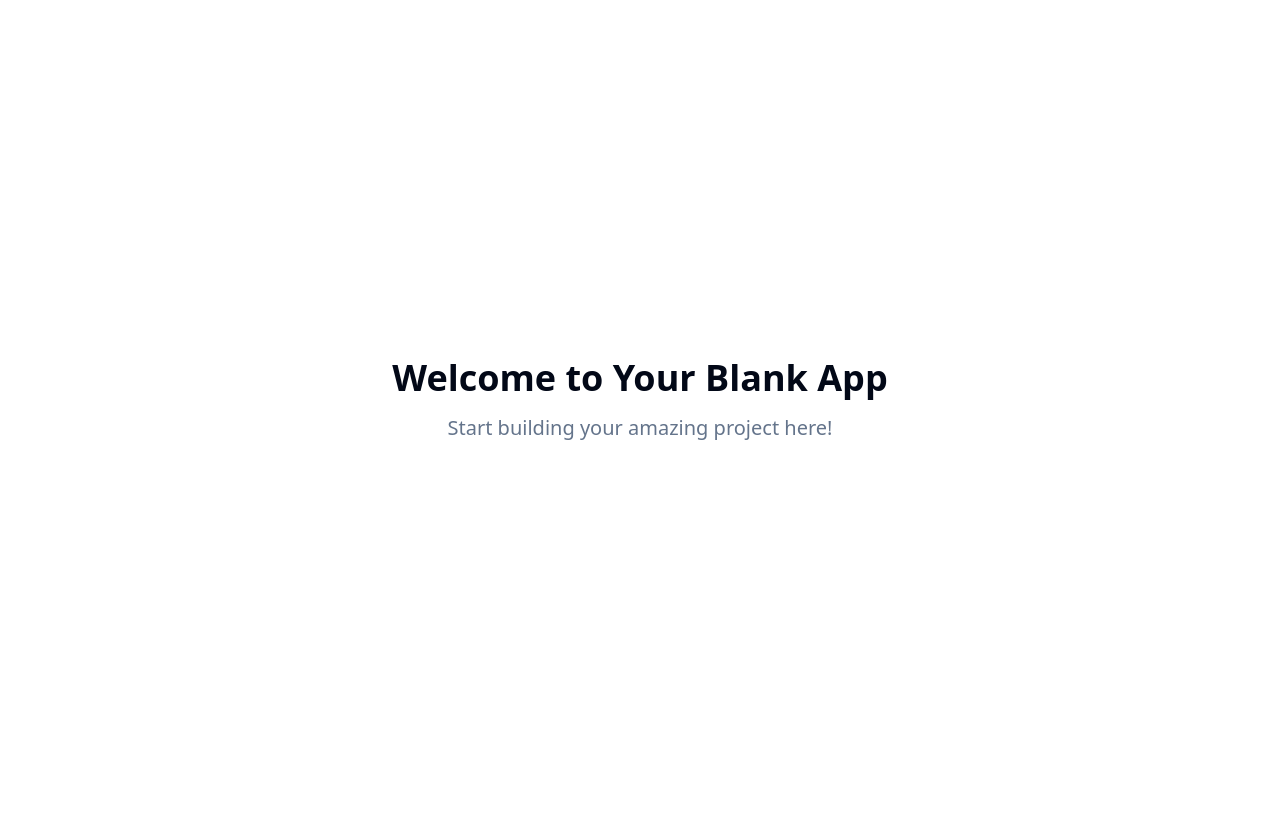
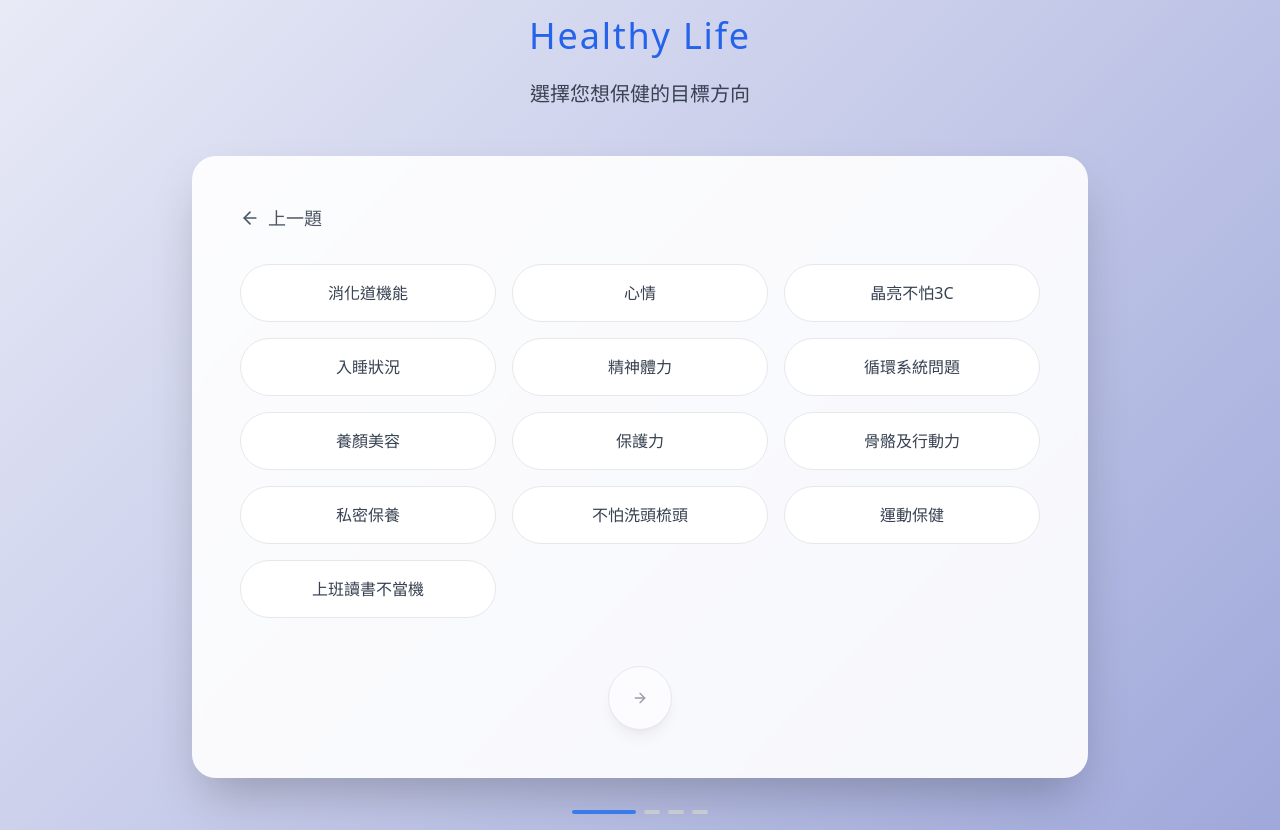
Before and after one commit to Tcy930502/design-to-vite-magic, a React (Vite) app: page / in a window 1280 px wide. Before the commit the page ends 800 px from the top, so only its background shows below. Built offline with nearby package versions, Linux system fonts and the light colour scheme.

Commit message:
Migrate to Vite
Migrate the project to use Vite as the build tool.

```diff
--- a/index.html
+++ b/index.html
@@ -1,14 +1,15 @@
+
 <!DOCTYPE html>
-<html lang="en">
+<html lang="zh-TW">
   <head>
     <meta charset="UTF-8" />
     <meta name="viewport" content="width=device-width, initial-scale=1.0" />
-    <title>design-to-vite-magic</title>
-    <meta name="description" content="Lovable Generated Project" />
+    <title>Healthy Life - 健康生活選擇</title>
+    <meta name="description" content="選擇您想保健的目標方向" />
     <meta name="author" content="Lovable" />
 
-    <meta property="og:title" content="design-to-vite-magic" />
-    <meta property="og:description" content="Lovable Generated Project" />
+    <meta property="og:title" content="Healthy Life - 健康生活選擇" />
+    <meta property="og:description" content="選擇您想保健的目標方向" />
     <meta property="og:type" content="website" />
     <meta property="og:image" content="https://lovable.dev/opengraph-image-p98pqg.png" />
 
--- /dev/null
+++ b/src/components/HealthGoalSelector.tsx
@@ -0,0 +1,115 @@
+
+import React, { useState } from 'react';
+import { ArrowLeft, ArrowRight } from 'lucide-react';
+import { Button } from '@/components/ui/button';
+
+interface HealthGoal {
+  id: string;
+  label: string;
+}
+
+const healthGoals: HealthGoal[] = [
+  { id: 'digestive', label: '消化道機能' },
+  { id: 'mood', label: '心情' },
+  { id: 'immunity', label: '晶亮不怕3C' },
+  { id: 'sleep', label: '入睡狀況' },
+  { id: 'focus', label: '精神體力' },
+  { id: 'circulation', label: '循環系統問題' },
+  { id: 'beauty', label: '養顏美容' },
+  { id: 'protection', label: '保護力' },
+  { id: 'bone', label: '骨骼及行動力' },
+  { id: 'private', label: '私密保養' },
+  { id: 'hair', label: '不怕洗頭梳頭' },
+  { id: 'exercise', label: '運動保健' },
+  { id: 'concentration', label: '上班讀書不當機' }
+];
+
+const HealthGoalSelector: React.FC = () => {
+  const [selectedGoals, setSelectedGoals] = useState<Set<string>>(new Set());
+
+  const toggleGoal = (goalId: string) => {
+    const newSelected = new Set(selectedGoals);
+    if (newSelected.has(goalId)) {
+      newSelected.delete(goalId);
+    } else {
+      newSelected.add(goalId);
+    }
+    setSelectedGoals(newSelected);
+  };
+
+  const isSelected = (goalId: string) => selectedGoals.has(goalId);
+
+  return (
+    <div className="min-h-screen bg-health-gradient flex items-center justify-center p-4">
+      <div className="w-full max-w-4xl">
+        {/* Header */}
+        <div className="text-center mb-12">
+          <h1 className="text-4xl font-light text-blue-600 mb-6 tracking-wider">
+            Healthy Life
+          </h1>
+          <p className="text-xl text-gray-700 font-medium">
+            選擇您想保健的目標方向
+          </p>
+        </div>
+
+        {/* Main Card */}
+        <div className="bg-white/90 backdrop-blur-sm rounded-3xl shadow-2xl p-8 md:p-12">
+          {/* Back Button */}
+          <button className="flex items-center text-gray-600 hover:text-gray-800 transition-colors mb-8 group">
+            <ArrowLeft className="w-5 h-5 mr-2 group-hover:-translate-x-1 transition-transform" />
+            <span className="text-lg">上一題</span>
+          </button>
+
+          {/* Goals Grid */}
+          <div className="grid grid-cols-1 md:grid-cols-3 gap-4 mb-12">
+            {healthGoals.map((goal, index) => (
+              <button
+                key={goal.id}
+                onClick={() => toggleGoal(goal.id)}
+                className={`
+                  relative overflow-hidden rounded-full py-4 px-6 text-center transition-all duration-300 transform hover:scale-105
+                  ${isSelected(goal.id)
+                    ? 'bg-gradient-to-r from-blue-400 to-purple-400 text-white shadow-lg'
+                    : 'bg-white border border-gray-200 text-gray-700 hover:border-blue-300 hover:shadow-md'
+                  }
+                `}
+                style={{
+                  animationDelay: `${index * 50}ms`
+                }}
+              >
+                <span className="relative z-10 text-base font-medium">
+                  {goal.label}
+                </span>
+                {isSelected(goal.id) && (
+                  <div className="absolute inset-0 bg-gradient-to-r from-blue-400 to-purple-400 animate-pulse" />
+                )}
+              </button>
+            ))}
+          </div>
+
+          {/* Next Button */}
+          <div className="flex justify-center">
+            <Button
+              className="bg-white border border-gray-300 text-gray-700 hover:bg-gray-50 rounded-full w-16 h-16 p-0 shadow-lg hover:shadow-xl transition-all duration-300 group"
+              disabled={selectedGoals.size === 0}
+            >
+              <ArrowRight className="w-6 h-6 group-hover:translate-x-1 transition-transform" />
+            </Button>
+          </div>
+        </div>
+
+        {/* Progress Indicator */}
+        <div className="mt-8 flex justify-center">
+          <div className="flex space-x-2">
+            <div className="w-16 h-1 bg-blue-500 rounded-full"></div>
+            <div className="w-4 h-1 bg-gray-300 rounded-full"></div>
+            <div className="w-4 h-1 bg-gray-300 rounded-full"></div>
+            <div className="w-4 h-1 bg-gray-300 rounded-full"></div>
+          </div>
+        </div>
+      </div>
+    </div>
+  );
+};
+
+export default HealthGoalSelector;
--- a/src/pages/Index.tsx
+++ b/src/pages/Index.tsx
@@ -1,14 +1,8 @@
-// Update this page (the content is just a fallback if you fail to update the page)
+
+import HealthGoalSelector from '@/components/HealthGoalSelector';
 
 const Index = () => {
-  return (
-    <div className="min-h-screen flex items-center justify-center bg-background">
-      <div className="text-center">
-        <h1 className="text-4xl font-bold mb-4">Welcome to Your Blank App</h1>
-        <p className="text-xl text-muted-foreground">Start building your amazing project here!</p>
-      </div>
-    </div>
-  );
+  return <HealthGoalSelector />;
 };
 
 export default Index;
--- a/tailwind.config.ts
+++ b/tailwind.config.ts
@@ -1,3 +1,4 @@
+
 import type { Config } from "tailwindcss";
 
 export default {
@@ -68,6 +69,9 @@ export default {
 				md: 'calc(var(--radius) - 2px)',
 				sm: 'calc(var(--radius) - 4px)'
 			},
+			backgroundImage: {
+				'health-gradient': 'linear-gradient(135deg, #e8eaf6 0%, #c5cae9 50%, #9fa8da 100%)',
+			},
 			keyframes: {
 				'accordion-down': {
 					from: {
@@ -84,11 +88,33 @@ export default {
 					to: {
 						height: '0'
 					}
+				},
+				'fade-in': {
+					'0%': {
+						opacity: '0',
+						transform: 'translateY(10px)'
+					},
+					'100%': {
+						opacity: '1',
+						transform: 'translateY(0)'
+					}
+				},
+				'scale-in': {
+					'0%': {
+						transform: 'scale(0.95)',
+						opacity: '0'
+					},
+					'100%': {
+						transform: 'scale(1)',
+						opacity: '1'
+					}
 				}
 			},
 			animation: {
 				'accordion-down': 'accordion-down 0.2s ease-out',
-				'accordion-up': 'accordion-up 0.2s ease-out'
+				'accordion-up': 'accordion-up 0.2s ease-out',
+				'fade-in': 'fade-in 0.3s ease-out',
+				'scale-in': 'scale-in 0.2s ease-out'
 			}
 		}
 	},
```
